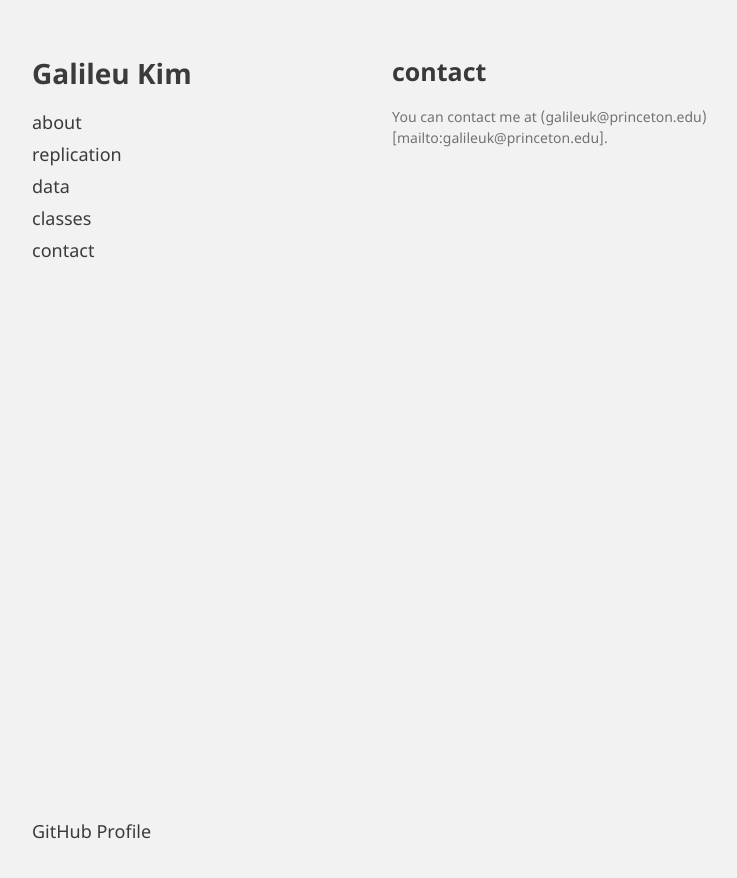
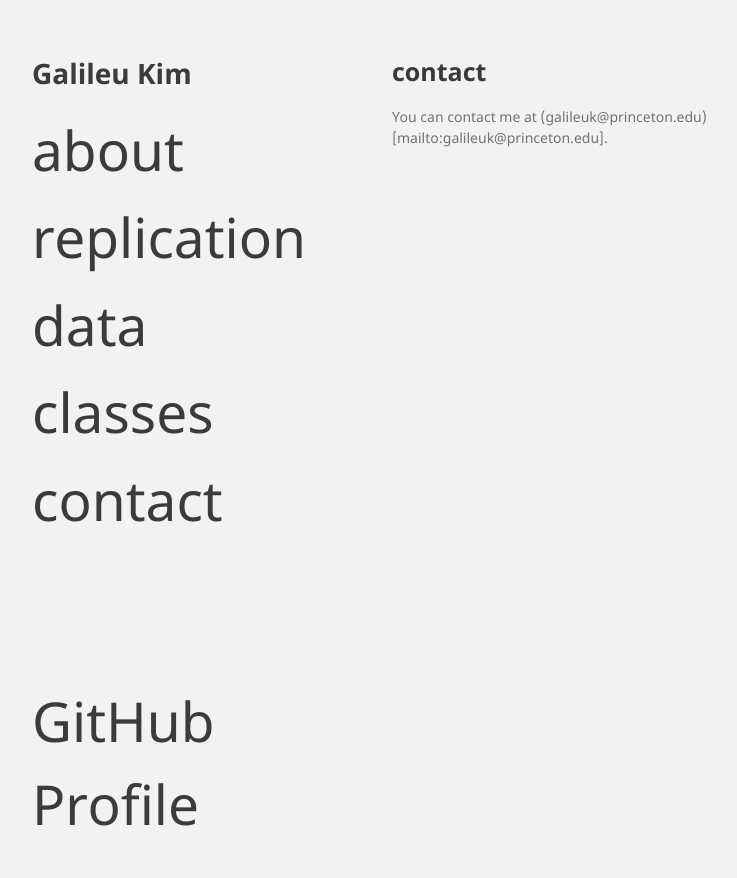
Before and after one commit to galileukim/galileukim.github.io, a Jekyll site: the page built from pages/contact.md, in a window 1280 px wide. Shown: the top 878 px of the page, without its empty margins (178-915 px from the left). Built offline with Jekyll 4.4.1, drawn with Linux system fonts in a browser that asks for light colours; our own code applies the rules of GitHub Pages for plain Markdown files.

```diff
--- a/_sass/jekyll-theme-minimal.scss
+++ b/_sass/jekyll-theme-minimal.scss
@@ -47,7 +47,7 @@
 }
 
 .view a {
-  font-size:18px;
+  font-size:55px;
 }
 
 a:hover, a:focus {
@@ -64,7 +64,7 @@
 
 a:hover small {
   color:rgb(228, 253, 0);
-  font-size:45px;
+  font-size:11px;
 }
 
 .wrapper {
```
